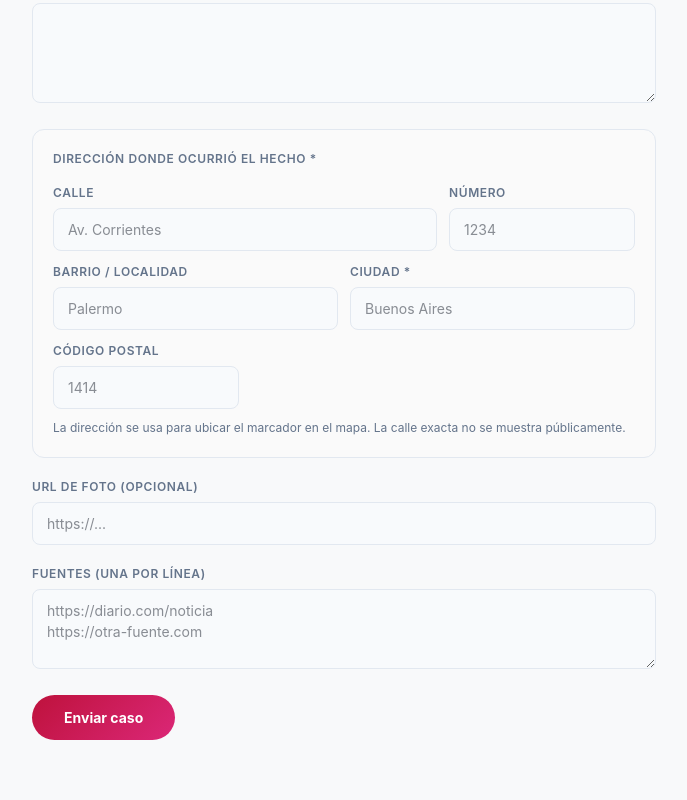
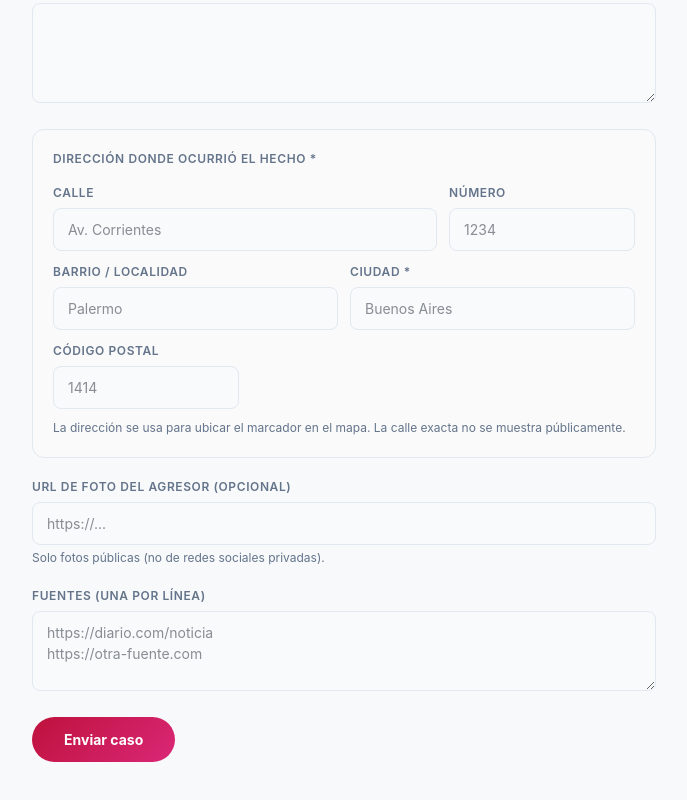
Before and after one commit to cuidadoamiga/v1, a Next.js app: page /cases/new in a window 1280 px wide. Shown: the part 480-1280 px from the top of the page, without its empty margins (296-983 px from the left). Built offline with nearby package versions, Linux system fonts and the light colour scheme; no server answers.

Commit message:
fix: aclarar que la URL de foto es del agresor
Co-Authored-By: Claude Sonnet 4.6 <noreply@anthropic.com>

```diff
--- a/app/cases/new/page.tsx
+++ b/app/cases/new/page.tsx
@@ -252,7 +252,7 @@ export default function NewCasePage() {
           </div>
 
           <div>
-            <label style={labelStyle}>URL de foto (opcional)</label>
+            <label style={labelStyle}>URL de foto del agresor (opcional)</label>
             <input
               type="url"
               placeholder="https://..."
@@ -260,6 +260,9 @@ export default function NewCasePage() {
               value={form.foto_url}
               onChange={(e) => set('foto_url', e.target.value)}
             />
+            <p style={{ color: 'var(--text-secondary)', fontSize: 12, marginTop: 4 }}>
+              Solo fotos públicas (no de redes sociales privadas).
+            </p>
           </div>
 
           <div>
```
